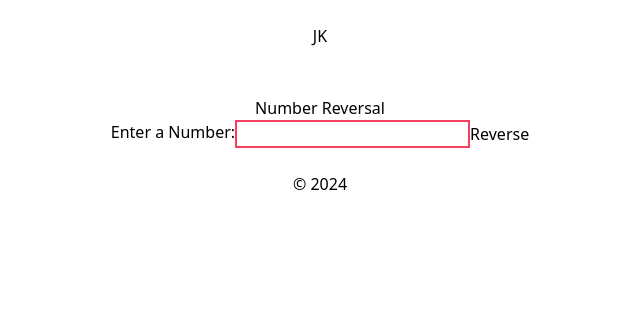
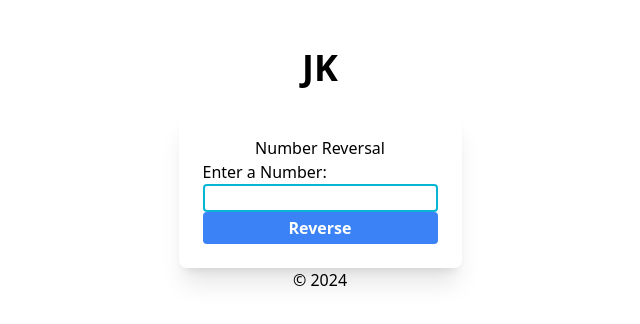
Before and after one commit to Joseph-kaku/activity1, a website: page src/index.html in a window 1280 px wide. Shown: the whole page, without its empty margins (320-960 px from the left). Drawn offline with Linux system fonts and the light colour scheme.

Commit message:
number reversal done

```diff
--- a/src/index.html
+++ b/src/index.html
@@ -6,17 +6,17 @@
     <link href="output.css" rel="stylesheet">
     <title>TailwindCss TypeScript</title>
 </head>
-<body>
+<body class="p-6 h-100 w-100 flex flex-col items-center" >
     <header>
-        <h1 class="flex justify-center items-center p-6"> JK </h1>
+        <h1 class="flex justify-center items-center p-6 font-bold text-4xl"> JK </h1>
     </header>
-    <main class="p-6 h-12 w-10" >
+    <main class="card ">
         <h1 class="flex justify-center">Number Reversal</h1>
 
         <div class="flex flex-col justify-center" >
         <label for="inputNumber">Enter a Number: </label>
-        <input class="border-2 border-rose-500" type="number" id="inputNumber" />
-        <button onclick="reverseNumber()"> Reverse </button>
+        <input class="border-2 border-cyan-500 rounded" type="number" id="inputNumber" />
+        <button class="bg-blue-500 hover:bg-blue-700 text-white font-bold py-1 px-2 rounded" onclick="reverseNumber()"> Reverse </button>
         </div>
 
     <p class="flex justify-center" id="result"></p>
--- a/src/input.css
+++ b/src/input.css
@@ -1,3 +1,12 @@
 @tailwind base;
 @tailwind components;
 @tailwind utilities;
+
+@layer components {
+    .card {
+    background-color: theme('colors.white');
+    border-radius: theme('borderRadius.lg');
+    padding: theme('spacing.6');
+    box-shadow: theme('boxShadow.xl');
+    }
+}
```
Also changed, not shown: src/output.css.
